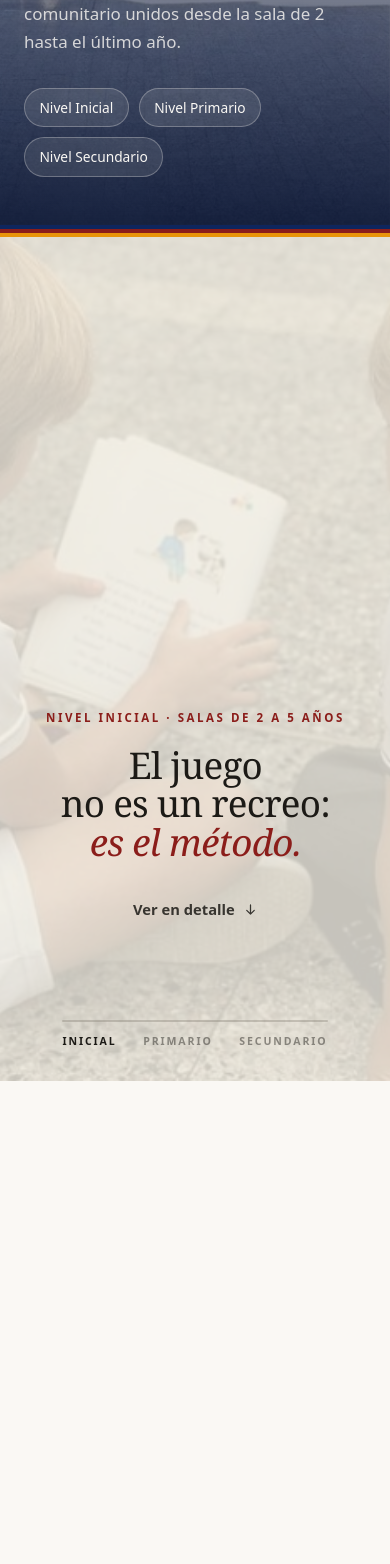
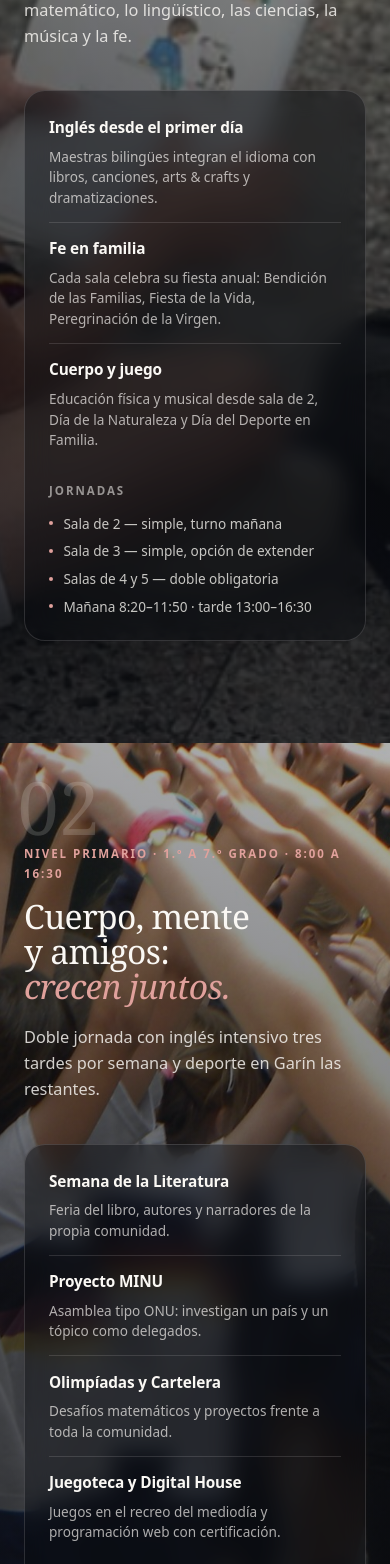
Before and after one commit to bautista-svg/esquiu, an Astro site in the folder web/: page /proyecto-educativo in a window 390 px wide. Shown: the part 349-1913 px from the top of the page. Built offline with nearby package versions, Linux system fonts and the light colour scheme; Astro itself is replaced by a stand-in of ours; a web font is replaced by a local one.

Commit message:
Proyecto educativo: toda la info dentro del scroll horizontal, sin hero
- Paneles del panorama con foto a plena opacidad (sin filtro de color:
  solo scrim neutro de tinta) y todo el contenido del nivel: titular,
  lead, puntos y jornadas/talleres/orientaciones en panel de vidrio.
- Se eliminan el PageHero, la barra sticky de tabs y las secciones de
  detalle: la pagina abre directo en el recorrido.
- Mobile: paneles apilados verticales con la info completa; el viaje
  lateral queda solo en desktop.
- Los anchors #inicial/#primaria/#secundaria del mazo de la home se
  traducen a la posicion de scroll del panel en desktop.

Co-Authored-By: Claude Fable 5 <noreply@anthropic.com>

```diff
--- a/web/src/pages/proyecto-educativo.astro
+++ b/web/src/pages/proyecto-educativo.astro
@@ -2,12 +2,9 @@
 import { Picture } from "astro:assets";
 import BaseLayout from "../layouts/BaseLayout.astro";
 import CtaBand from "../components/CtaBand.astro";
-import Icon from "../components/Icon.astro";
-import PageHero from "../components/PageHero.astro";
 
 import celebracionPatio from "../assets/img/celebracion-patio.jpg";
 import lecturaPatio from "../assets/img/lectura-patio.jpg";
-import patioPanoramica from "../assets/img/patio-panoramica.jpg";
 import rugbyGarin from "../assets/img/rugby-garin.jpg";
 
 const levels = [
@@ -16,9 +13,11 @@ const levels = [
     index: "01",
     name: "Nivel Inicial",
     ages: "Salas de 2 a 5 años",
-    lead: "El juego es el puente didáctico que integra todos los contenidos: desde lo matemático y lo lingüístico hasta las ciencias, la música y la fe.",
+    headline: { lines: ["El juego no es", "un recreo:"], accent: "es el método." },
+    lead: "El juego integra todos los contenidos: lo matemático, lo lingüístico, las ciencias, la música y la fe.",
     image: lecturaPatio,
     imageAlt: "Un alumno le lee un cuento a un compañero más chico en el patio",
+    imagePosition: "center 40%",
     points: [
       {
         title: "Inglés desde el primer día",
@@ -35,18 +34,10 @@ const levels = [
     ],
     metaTitle: "Jornadas",
     meta: [
-      "Sala de 2 — jornada simple, turno mañana",
-      "Sala de 3 — jornada simple, con opción de extender",
-      "Salas de 4 y 5 — jornada doble obligatoria",
+      "Sala de 2 — simple, turno mañana",
+      "Sala de 3 — simple, opción de extender",
+      "Salas de 4 y 5 — doble obligatoria",
       "Mañana 8:20–11:50 · tarde 13:00–16:30",
-    ],
-    chips: [
-      "Comunicación",
-      "Curiosidad",
-      "Autonomía",
-      "Colaboración",
-      "Responsabilidad",
-      "Resolución de problemas",
     ],
   },
   {
@@ -54,9 +45,11 @@ const levels = [
     index: "02",
     name: "Nivel Primario",
     ages: "1.º a 7.º grado · 8:00 a 16:30",
-    lead: "Doble jornada con inglés intensivo tres tardes por semana y deporte en Garín las restantes: cuerpo, mente y comunidad en equilibrio.",
+    headline: { lines: ["Cuerpo, mente", "y amigos:"], accent: "crecen juntos." },
+    lead: "Doble jornada con inglés intensivo tres tardes por semana y deporte en Garín las restantes.",
     image: celebracionPatio,
     imageAlt: "Alumnas de primaria festejando en el patio",
+    imagePosition: "center 30%",
     points: [
       {
         title: "Semana de la Literatura",
@@ -68,11 +61,11 @@ const levels = [
       },
       {
         title: "Olimpíadas y Cartelera",
-        text: "Desafíos matemáticos y Aprendizaje Basado en Proyectos frente a toda la comunidad.",
+        text: "Desafíos matemáticos y proyectos frente a toda la comunidad.",
       },
       {
         title: "Juegoteca y Digital House",
-        text: "Juegos en el recreo del mediodía y programación web hacia la certificación en secundario.",
+        text: "Juegos en el recreo del mediodía y programación web con certificación.",
       },
     ],
     metaTitle: "Talleres",
@@ -83,24 +76,25 @@ const levels = [
       "Banda y orquesta",
       "Aerofósforomodelismo (7.º)",
     ],
-    chips: ["Inglés intensivo", "Deporte en Garín", "Proyectos", "Doble jornada"],
   },
   {
     id: "secundaria",
     index: "03",
     name: "Nivel Secundario",
     ages: "1.º a 5.º año · tres orientaciones",
-    lead: "Carga horaria ampliada en inglés, catequesis, educación física, talleres de arte y tutoría — con certificación bilingüe que acompaña el título.",
+    headline: { lines: ["Egresan bilingües,", "con valores"], accent: "y con rumbo." },
+    lead: "Carga ampliada en inglés, catequesis, educación física, arte y tutoría — con certificación bilingüe de Cambridge.",
     image: rugbyGarin,
     imageAlt: "Alumno pateando a los palos en el campo de deportes de Garín",
+    imagePosition: "center 35%",
     points: [
       {
         title: "Más allá del aula",
-        text: "Olimpíadas, Modelo de ONU, campamentos, viajes de estudio, competencias y microemprendimientos.",
+        text: "Olimpíadas, Modelo de ONU, campamentos, viajes de estudio y microemprendimientos.",
       },
       {
         title: "Hacia la universidad",
-        text: "Orientación vocacional, ACAP y convenios con UCA, Di Tella, UdeSA, ITBA, Austral, UCEMA, UB y Palermo.",
+        text: "Orientación vocacional, ACAP y convenios con UCA, Di Tella, UdeSA, ITBA, Austral y más.",
       },
       {
         title: "Tutoría continua",
@@ -113,16 +107,8 @@ const levels = [
       "02 · Ciencias Naturales",
       "03 · Economía y Administración",
     ],
-    chips: ["Curioso y autónomo", "Bilingüe Cambridge", "Pensamiento crítico", "Fe en comunidad"],
   },
 ] as const;
-
-/** Paneles del recorrido horizontal (uno por nivel). */
-const pano = [
-  { lines: ["El juego", "no es un recreo:"], accent: "es el método." },
-  { lines: ["Cuerpo, mente", "y amigos:"], accent: "crecen juntos." },
-  { lines: ["Egresan bilingües,", "con valores"], accent: "y con rumbo." },
-];
 ---
 
 <BaseLayout
@@ -130,56 +116,63 @@ const pano = [
   description="Un recorrido de los 2 a los 18 años: nivel inicial con eje lúdico, primaria de doble jornada con inglés intensivo y secundaria con tres orientaciones y exámenes de Cambridge."
   headerTone="dark"
 >
-  <PageHero
-    overline="Proyecto educativo"
-    title="Un camino, tres niveles"
-    lead="Lo espiritual, lo académico y lo comunitario unidos desde la sala de 2 hasta el último año."
-    image={patioPanoramica}
-    imageAlt="Vista panorámica del patio del colegio, con la palmera y alumnos jugando"
-    imagePosition="center 62%"
-  >
-    <nav class="flex flex-wrap gap-2.5" aria-label="Niveles">
-      {
-        levels.map((level) => (
-          <a href={`#${level.id}`} class="chip">
-            {level.name}
-          </a>
-        ))
-      }
-    </nav>
-  </PageHero>
+  <h1 class="sr-only">Proyecto educativo del Colegio Esquiú</h1>
 
-  <!-- ============== Panorama horizontal: scroll vertical → viaje lateral ==== -->
+  <!-- Sin hero: quien llegó acá ya sabe dónde está. Directo al recorrido:
+       scroll vertical → viaje lateral, con toda la info de cada nivel. -->
   <section class="pano-wrap" data-pano aria-label="Los tres niveles, en un recorrido">
     <div class="pano-sticky">
       <div class="pano-track" data-pano-track>
         {
-          levels.map((level, i) => (
-            <article class:list={["pano-panel", `pano-${level.id}`]}>
+          levels.map((level) => (
+            <article class="pano-panel" id={level.id}>
               <Picture
                 src={level.image}
                 formats={["avif", "webp"]}
                 widths={[768, 1280, 1920]}
                 sizes="100vw"
-                alt=""
+                alt={level.imageAlt}
                 class="pano-bg"
+                style={`object-position: ${level.imagePosition}`}
                 loading="lazy"
                 decoding="async"
               />
-              <div class="pano-copy" data-pano-copy>
-                <p class="pano-over overline-label">
-                  {level.name} · {level.ages}
-                </p>
-                <h2 class="pano-title">
-                  {pano[i].lines.map((line) => (
-                    <span class="block">{line}</span>
-                  ))}
-                  <span class="is-accent block">{pano[i].accent}</span>
-                </h2>
-                <a href={`#${level.id}`} class="pano-link">
-                  Ver en detalle
-                  <Icon name="arrow-right" size={15} class="rotate-90" />
-                </a>
+              <div class="pano-scrim" aria-hidden="true"></div>
+
+              <div class="pano-content container-site" data-pano-copy>
+                <header class="pano-head">
+                  <span class="pano-num" aria-hidden="true">{level.index}</span>
+                  <p class="overline-label text-rose">
+                    {level.name} · {level.ages}
+                  </p>
+                  <h2 class="pano-title">
+                    {level.headline.lines.map((line) => <span class="block">{line}</span>)}
+                    <span class="is-accent block">{level.headline.accent}</span>
+                  </h2>
+                  <p class="pano-lead">{level.lead}</p>
+                </header>
+
+                <div class="pano-info">
+                  <ul class="pano-points">
+                    {level.points.map((point) => (
+                      <li>
+                        <h3>{point.title}</h3>
+                        <p>{point.text}</p>
+                      </li>
+                    ))}
+                  </ul>
+                  <div class="pano-meta">
+                    <p class="overline-label">{level.metaTitle}</p>
+                    <ul>
+                      {level.meta.map((item) => (
+                        <li>
+                          <span class="pano-dot" aria-hidden="true" />
+                          {item}
+                        </li>
+                      ))}
+                    </ul>
+                  </div>
+                </div>
               </div>
             </article>
           ))
@@ -197,101 +190,6 @@ const pano = [
     </div>
   </section>
 
-  <!-- Barra sticky de recorrido -->
-  <div
-    class="border-line-soft bg-paper/90 sticky top-[4.5rem] z-30 border-b backdrop-blur-md"
-    data-levels-track
-  >
-    <div class="container-site relative flex items-stretch">
-      <div class="bg-line absolute inset-x-0 bottom-0 h-px overflow-hidden" aria-hidden="true">
-        <div class="levels-fill-x" data-levels-fill></div>
-      </div>
-      {
-        levels.map((level) => (
-          <a
-            href={`#${level.id}`}
-            class="level-tab text-ink-soft hover:text-ink flex-1 py-3.5 text-center text-[0.78rem] font-semibold tracking-wide uppercase transition-colors"
-            data-level-node
-          >
-            <span class="text-garnet font-display mr-1.5 tracking-normal normal-case">
-              {level.index}
-            </span>
-            <span class="hidden sm:inline">{level.name.replace("Nivel ", "")}</span>
-            <span class="sm:hidden">{level.index}</span>
-          </a>
-        ))
-      }
-    </div>
-  </div>
-
-  {
-    levels.map((level, i) => (
-      <>
-        <section
-          id={level.id}
-          class:list={[
-            "relative scroll-mt-36 overflow-clip",
-            i % 2 === 0 ? "bg-paper" : "bg-cream",
-          ]}
-          aria-labelledby={`${level.id}-title`}
-        >
-          <div class="container-site section-y">
-            <div class="grid items-start gap-10 lg:grid-cols-12 lg:gap-14">
-              <div class="relative lg:col-span-5">
-                <span
-                  class="font-display text-garnet/10 pointer-events-none absolute -top-8 -left-2 text-[clamp(6rem,18vw,11rem)] leading-none font-semibold select-none"
-                  aria-hidden="true"
-                >
-                  {level.index}
-                </span>
-                <p class="overline-label text-garnet relative">{level.ages}</p>
-                <h2 id={`${level.id}-title`} class="text-title-xl relative mt-3">
-                  {level.name}
-                </h2>
-                <p class="text-lead text-ink-soft relative mt-5">{level.lead}</p>
-              </div>
-
-              <div class="lg:col-span-7 lg:pt-6">
-                <ul class="space-y-0">
-                  {level.points.map((point) => (
-                    <li class="hairline-t py-5 first:border-t-0 first:pt-0">
-                      <h3 class="text-[1.05rem] font-semibold tracking-tight">{point.title}</h3>
-                      <p class="text-ink-soft mt-1.5 max-w-xl text-[0.92rem] leading-relaxed">
-                        {point.text}
-                      </p>
-                    </li>
-                  ))}
-                </ul>
-
-                <div class="mt-8 grid gap-8 sm:grid-cols-2">
-                  <div>
-                    <p class="overline-label text-ink-soft">{level.metaTitle}</p>
-                    <ul class="text-ink-soft mt-3 space-y-2 text-[0.88rem] leading-snug">
-                      {level.meta.map((item) => (
-                        <li class="flex gap-2.5">
-                          <span class="bg-garnet mt-[0.45rem] h-1 w-1 shrink-0 rounded-full" />
-                          {item}
-                        </li>
-                      ))}
-                    </ul>
-                  </div>
-                  <div>
-                    <p class="overline-label text-ink-soft">En foco</p>
-                    <ul class="mt-3 flex flex-wrap gap-2">
-                      {level.chips.map((chip) => (
-                        <li class="chip">{chip}</li>
-                      ))}
-                    </ul>
-                  </div>
-                </div>
-              </div>
-            </div>
-          </div>
-        </section>
-      </>
-    ))
-  }
-
   <CtaBand
     title="¿Querés verlo en persona?"
     lead="La mejor forma de entender el recorrido es caminarlo: coordiná una entrevista."
--- a/web/src/scripts/main.ts
+++ b/web/src/scripts/main.ts
@@ -503,14 +503,14 @@ function initLevelsPanorama(): void {
   const wrap = document.querySelector<HTMLElement>("[data-pano]");
   const track = wrap?.querySelector<HTMLElement>("[data-pano-track]");
   if (!wrap || !track) return;
-  if (prefersReducedMotion.matches) return; // fallback CSS: paneles apilados
+  // En mobile y con reduced-motion el CSS apila los paneles: no hay viaje lateral.
+  const desktop = window.matchMedia("(min-width: 64rem)");
+  if (!desktop.matches || prefersReducedMotion.matches) return;
 
   const copies = Array.from(wrap.querySelectorAll<HTMLElement>("[data-pano-copy]"));
   const fill = wrap.querySelector<HTMLElement>("[data-pano-fill]");
   const labels = Array.from(wrap.querySelectorAll<HTMLElement>("[data-pano-label]"));
   const panels = Array.from(wrap.querySelectorAll<HTMLElement>(".pano-panel"));
-  const inks = ["var(--color-ink)", "var(--color-paper)", "var(--color-paper)"];
-  const progress = wrap.querySelector<HTMLElement>(".pano-progress");
 
   let ticking = false;
   let lastSeg = -1;
@@ -533,7 +533,6 @@ function initLevelsPanorama(): void {
     if (seg !== lastSeg) {
       lastSeg = seg;
       labels.forEach((label, i) => label.classList.toggle("is-active", i === seg));
-      progress?.style.setProperty("--pano-ink", inks[seg] ?? "currentColor");
     }
   };
 
@@ -543,6 +542,25 @@ function initLevelsPanorama(): void {
       requestAnimationFrame(update);
     }
   };
+
+  // Los anchors (#inicial, etc.) viven dentro del sticky: un salto nativo
+  // aterriza en el tope del wrap. Traducimos el hash a la posición de scroll
+  // vertical que muestra ese panel.
+  const scrollToPanel = (hash: string) => {
+    const i = panels.findIndex((panel) => `#${panel.id}` === hash);
+    if (i < 0) return false;
+    const top = wrap.getBoundingClientRect().top + window.scrollY;
+    const range = wrap.offsetHeight - window.innerHeight;
+    window.scrollTo({ top: top + (range * i) / (panels.length - 1), behavior: "smooth" });
+    return true;
+  };
+
+  if (location.hash) {
+    requestAnimationFrame(() => scrollToPanel(location.hash));
+  }
+  window.addEventListener("hashchange", () => {
+    scrollToPanel(location.hash);
+  });
 
   window.addEventListener("scroll", requestUpdate, { passive: true });
   window.addEventListener("resize", requestUpdate, { passive: true });
--- a/web/src/styles/global.css
+++ b/web/src/styles/global.css
@@ -986,32 +986,32 @@ video[data-lazy-video].is-playing {
 }
 
 /* -------------------- panorama horizontal de niveles (proyecto) ---------- */
-/* Scroll vertical que maneja un viaje lateral: wrapper alto + sticky 100vh;
-   el track (300vw) se traslada -p*200vw. Cada panel: color propio, foto al
-   20% y titular centrado con micro-parallax. Barra de progreso abajo. */
+/* Base (mobile / reduced-motion): paneles apilados verticales, cada uno con
+   la foto a plena opacidad + scrim de tinta y TODA la info del nivel.
+   En desktop (≥64rem): scroll vertical → viaje lateral (wrapper alto +
+   sticky 100vh, track 300vw trasladado -p*200vw, micro-parallax del texto,
+   barra de progreso). Sin filtros de color: solo degradado neutro. */
 .pano-wrap {
-  height: 380vh;
-}
-.pano-sticky {
-  position: sticky;
-  top: 0;
-  height: 100vh;
-  overflow: clip;
+  position: relative;
 }
 .pano-track {
   display: flex;
-  width: 300vw;
-  height: 100%;
-  will-change: transform;
+  flex-direction: column;
 }
 .pano-panel {
   position: relative;
-  width: 100vw;
-  height: 100%;
   display: grid;
-  place-items: center;
+  align-content: center;
+  min-height: 100svh;
   overflow: clip;
-  padding-inline: 1.5rem;
+  background: var(--color-night);
+  color: var(--color-paper);
+  padding-block: clamp(5.5rem, 12svh, 8rem);
+}
+/* En mobile el primer panel arranca en el tope del documento: aire extra
+   para que el numeral fantasma no quede debajo del header fijo. */
+.pano-panel:first-child {
+  padding-top: clamp(10rem, 18svh, 12rem);
 }
 .pano-bg {
   position: absolute;
@@ -1019,77 +1019,159 @@ video[data-lazy-video].is-playing {
   height: 100%;
   width: 100%;
   object-fit: cover;
-  opacity: 0.18;
-}
-.pano-inicial {
-  background: var(--color-cream);
-  color: var(--color-ink);
-}
-.pano-primaria {
-  background: var(--color-night);
-  color: var(--color-paper);
-}
-.pano-secundaria {
-  background: var(--color-garnet-deep);
-  color: var(--color-paper);
-}
-.pano-copy {
+}
+.pano-scrim {
+  position: absolute;
+  inset: 0;
+  background: linear-gradient(
+    200deg,
+    rgb(11 13 18 / 0.32) 0%,
+    rgb(11 13 18 / 0.6) 46%,
+    rgb(11 13 18 / 0.86) 100%
+  );
+}
+.pano-content {
   position: relative;
-  max-width: 62rem;
-  text-align: center;
-  will-change: transform;
-}
-.pano-over {
-  letter-spacing: 0.22em;
-}
-.pano-inicial .pano-over {
-  color: var(--color-garnet);
-}
-.pano-primaria .pano-over {
-  color: var(--color-rose);
-}
-.pano-secundaria .pano-over {
-  color: var(--color-rose-soft);
+  display: grid;
+  gap: 2.6rem;
+  width: 100%;
+}
+.pano-head {
+  position: relative;
+  max-width: 34rem;
+}
+.pano-num {
+  position: absolute;
+  top: -4.6rem;
+  left: -0.4rem;
+  font-family: var(--font-display);
+  font-weight: 560;
+  font-size: clamp(4.6rem, 8vw, 7rem);
+  line-height: 1;
+  color: rgb(250 248 244 / 0.16);
+  pointer-events: none;
+  user-select: none;
 }
 .pano-title {
-  margin-top: 1.1rem;
+  margin-top: 0.9rem;
   font-family: var(--font-display);
   font-optical-sizing: auto;
   font-variation-settings:
     "SOFT" 0,
     "WONK" 0;
   font-weight: 550;
-  font-size: clamp(2.3rem, 6vw, 4.7rem);
+  font-size: clamp(2.1rem, 3.9vw, 3.5rem);
   line-height: 1.05;
   letter-spacing: -0.02em;
 }
 .pano-title .is-accent {
   font-style: italic;
+  color: var(--color-rose);
   font-variation-settings:
     "SOFT" 80,
     "WONK" 0;
 }
-.pano-inicial .pano-title .is-accent {
-  color: var(--color-garnet);
-}
-.pano-primaria .pano-title .is-accent {
-  color: var(--color-rose);
-}
-.pano-secundaria .pano-title .is-accent {
-  color: var(--color-rose-soft);
-}
-.pano-link {
-  display: inline-flex;
+.pano-lead {
+  margin-top: 1.2rem;
+  max-width: 28rem;
+  font-size: 1.02rem;
+  line-height: 1.6;
+  color: rgb(250 248 244 / 0.82);
+}
+.pano-info {
+  display: grid;
+  gap: 1.9rem;
+  border: 1px solid rgb(250 248 244 / 0.14);
+  border-radius: 1.3rem;
+  background: rgb(11 13 18 / 0.42);
+  backdrop-filter: blur(12px);
+  -webkit-backdrop-filter: blur(12px);
+  padding: clamp(1.5rem, 2.4vw, 2.3rem);
+}
+.pano-points {
+  display: grid;
+}
+.pano-points li {
+  padding-block: 0.85rem;
+}
+.pano-points li + li {
+  border-top: 1px solid rgb(250 248 244 / 0.13);
+}
+.pano-points li:first-child {
+  padding-top: 0;
+}
+.pano-points li:last-child {
+  padding-bottom: 0;
+}
+.pano-points h3 {
+  font-size: 0.96rem;
+  font-weight: 620;
+  letter-spacing: -0.01em;
+}
+.pano-points p {
+  margin-top: 0.3rem;
+  font-size: 0.85rem;
+  line-height: 1.5;
+  color: rgb(250 248 244 / 0.68);
+}
+.pano-meta .overline-label {
+  color: rgb(250 248 244 / 0.55);
+}
+.pano-meta ul {
+  margin-top: 0.8rem;
+  display: grid;
+  gap: 0.5rem;
+  font-size: 0.85rem;
+  line-height: 1.45;
+  color: rgb(250 248 244 / 0.78);
+}
+.pano-meta li {
+  display: flex;
+  gap: 0.65rem;
+}
+.pano-dot {
+  margin-top: 0.48rem;
+  height: 0.25rem;
+  width: 0.25rem;
+  flex-shrink: 0;
+  border-radius: 9999px;
+  background: var(--color-rose);
+}
+.pano-progress {
+  display: none;
+}
+@media (min-width: 64rem) {
+  .pano-wrap {
+    height: 420vh;
+  }
+  .pano-sticky {
+    position: sticky;
+    top: 0;
+    height: 100vh;
+    overflow: clip;
+  }
+  .pano-track {
+    flex-direction: row;
+    width: 300vw;
+    height: 100%;
+    will-change: transform;
+  }
+  .pano-panel,
+  .pano-panel:first-child {
+    width: 100vw;
+    height: 100%;
+    min-height: 0;
+    padding-block: 0;
+  }
+  .pano-content {
+    grid-template-columns: minmax(0, 5fr) minmax(0, 6fr);
     align-items: center;
-  gap: 0.5rem;
-  margin-top: 2.2rem;
-  font-size: 0.92rem;
-  font-weight: 560;
-  opacity: 0.85;
-  transition: opacity 0.25s var(--ease-out-soft);
-}
-.pano-link:hover {
-  opacity: 1;
+    gap: clamp(3rem, 5vw, 5.5rem);
+    will-change: transform;
+  }
+  .pano-meta ul {
+    grid-template-columns: repeat(2, minmax(0, 1fr));
+    column-gap: 1.4rem;
   }
   .pano-progress {
     position: absolute;
@@ -1098,12 +1180,13 @@ video[data-lazy-video].is-playing {
     display: grid;
     gap: 0.65rem;
     justify-items: center;
+    color: var(--color-paper);
   }
   .pano-bar {
     width: min(26rem, 68vw);
     height: 2px;
     border-radius: 2px;
-  background: rgb(127 120 110 / 0.35);
+    background: rgb(250 248 244 / 0.28);
     overflow: hidden;
   }
   .pano-fill {
@@ -1124,16 +1207,12 @@ video[data-lazy-video].is-playing {
     text-transform: uppercase;
   }
   .pano-labels li {
-  opacity: 0.45;
+    opacity: 0.5;
     transition: opacity 0.3s var(--ease-out-soft);
-  color: inherit;
   }
   .pano-labels li.is-active {
     opacity: 1;
   }
-/* El color del progreso hereda del panel actualmente visible via JS */
-.pano-progress {
-  color: var(--pano-ink, currentColor);
 }
 @media (prefers-reduced-motion: reduce) {
   .pano-wrap {
@@ -1144,15 +1223,18 @@ video[data-lazy-video].is-playing {
     height: auto;
   }
   .pano-track {
+    flex-direction: column;
     width: 100%;
-    flex-direction: column;
+    height: auto;
     transform: none !important;
   }
   .pano-panel {
     width: 100%;
-    min-height: 72svh;
-  }
-  .pano-copy {
+    height: auto;
+    min-height: 100svh;
+    padding-block: clamp(5.5rem, 12svh, 8rem);
+  }
+  .pano-content {
     transform: none !important;
   }
   .pano-progress {
```
Lines whose indentation alone changed are shown as unchanged.
